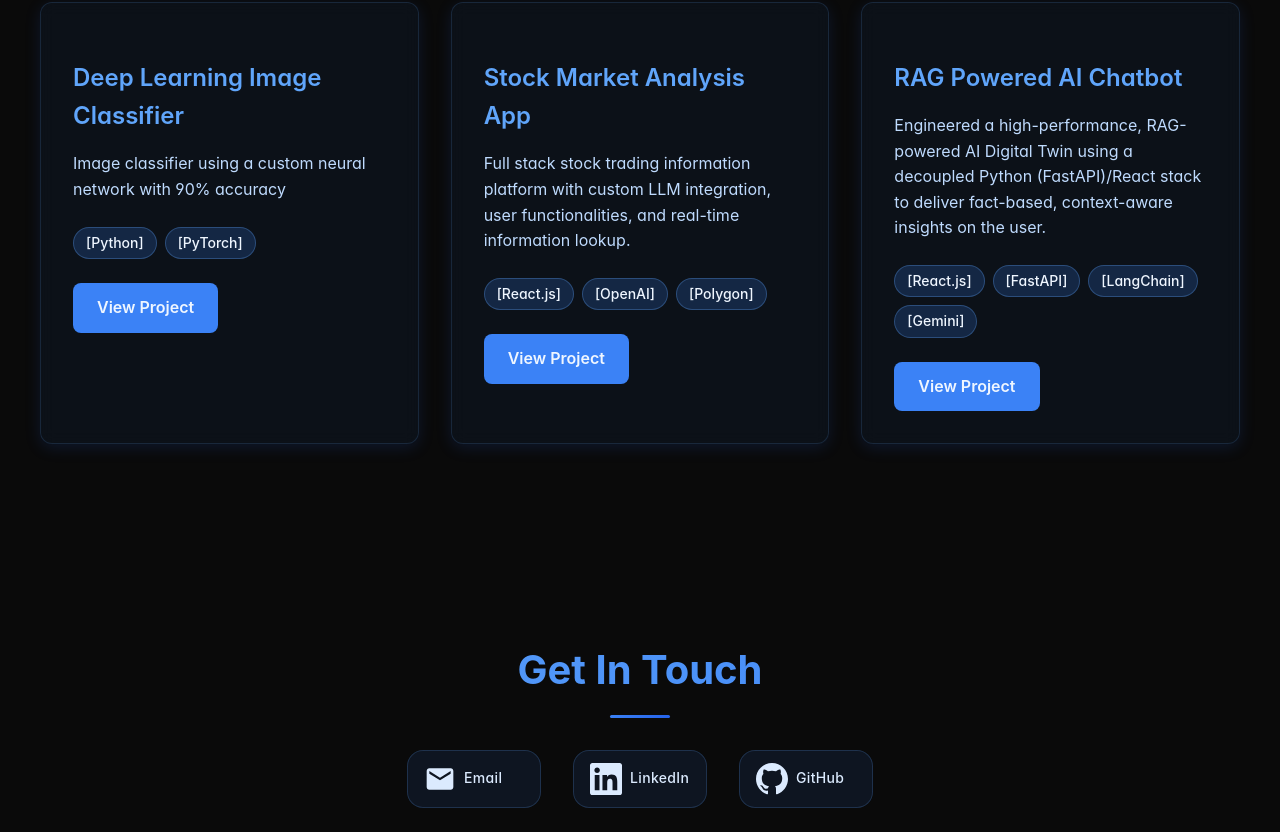
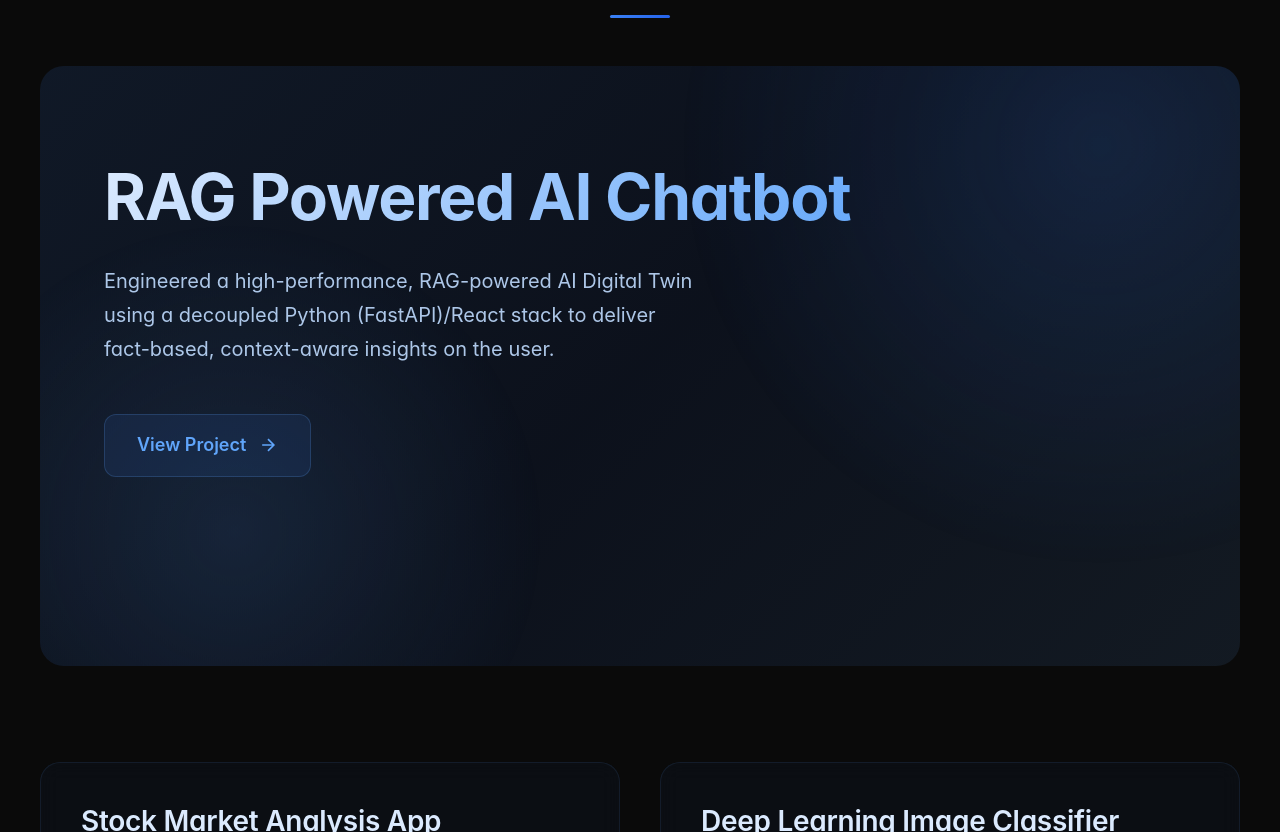
Before and after one commit to aakashPatel123345/Portfolio, a React (Vite) app: page / in a window 1280 px wide. Shown: the part 1448-2280 px from the top of the page. Built offline with nearby package versions, Linux system fonts and the light colour scheme.

Commit message:
attempting new project styling

```diff
--- a/src/components/sections/Projects.jsx
+++ b/src/components/sections/Projects.jsx
@@ -2,10 +2,11 @@ function Projects() {
   const projects = [
     {
       id: 1,
-      title: "Deep Learning Image Classifier",
-      description: "Image classifier using a custom neural network with 90% accuracy",
-      tech: ["[Python]", "[PyTorch]"],
-      link: "https://google.com"
+      title: "RAG Powered AI Chatbot",
+      description: "Engineered a high-performance, RAG-powered AI Digital Twin using a decoupled Python (FastAPI)/React stack to deliver fact-based, context-aware insights on the user.",
+      tech: ["[React.js]", "[FastAPI]", "[LangChain]", "[Gemini]"],
+      link: "https://github.com/aakashPatel123345/Personal-AI-Chatbot",
+      featured: true
     },
     {
       id: 2,
@@ -16,12 +17,15 @@ function Projects() {
     },
     {
       id: 3,
-      title: "RAG Powered AI Chatbot",
-      description: "Engineered a high-performance, RAG-powered AI Digital Twin using a decoupled Python (FastAPI)/React stack to deliver fact-based, context-aware insights on the user.",
-      tech: ["[React.js]", "[FastAPI]", "[LangChain]", "[Gemini]"],
-      link: "https://github.com/aakashPatel123345/Personal-AI-Chatbot"
+      title: "Deep Learning Image Classifier",
+      description: "Image classifier using a custom neural network with 90% accuracy",
+      tech: ["[Python]", "[PyTorch]"],
+      link: "https://google.com"
     }
   ]
+
+  const featuredProject = projects.find(p => p.featured) || projects[0]
+  const otherProjects = projects.filter(p => p.id !== featuredProject.id)
 
   return (
     <section id="projects" className="projects">
@@ -29,13 +33,35 @@ function Projects() {
         <h2 className="section-title">
           My Projects
         </h2>
+
+        {/* Featured Project */}
+        <div className="featured-project">
+          <div className="featured-project-content">
+            <h3 className="featured-project-title">
+              {featuredProject.title}
+            </h3>
+            <p className="featured-project-description">
+              {featuredProject.description}
+            </p>
+            <a href={featuredProject.link} className="featured-project-link" target="_blank" rel="noopener noreferrer">
+              View Project
+              <svg className="featured-link-arrow" viewBox="0 0 24 24" fill="none" stroke="currentColor" strokeWidth="2">
+                <path d="M5 12h14M12 5l7 7-7 7"/>
+              </svg>
+            </a>
+          </div>
+          <div className="featured-project-background"></div>
+        </div>
+
+        {/* Other Projects Grid */}
+        {otherProjects.length > 0 && (
           <div className="projects-grid">
-          {projects.map(project => (
+            {otherProjects.map(project => (
               <div key={project.id} className="project-card">
                 <div className="project-content">
-                <h3 className="project-title">
+                  <h4 className="project-title">
                     {project.title}
-                </h3>
+                  </h4>
                   <p className="project-description">
                     {project.description}
                   </p>
@@ -46,13 +72,14 @@ function Projects() {
                       </span>
                     ))}
                   </div>
-                <a href={project.link} className="project-link">
+                  <a href={project.link} className="project-link" target="_blank" rel="noopener noreferrer">
                     View Project
                   </a>
                 </div>
               </div>
             ))}
           </div>
+        )}
       </div>
     </section>
   )
--- a/src/styles/components/projects.css
+++ b/src/styles/components/projects.css
@@ -1,101 +1,336 @@
-/* Projects section styles - Dark Blue Theme */
+/* Projects section styles - Apple-inspired Dark Blue Theme */
 
 .projects {
-  padding: 5rem 0;
+  padding: 8rem 0;
   background-color: #0a0a0a;
 }
 
 .projects-container {
-  max-width: 1200px;
+  max-width: 1400px;
   margin: 0 auto;
-  padding: 0 1rem;
+  padding: 0 2rem;
 }
 
+/* Featured Project - Magazine Style */
+.featured-project {
+  position: relative;
+  width: 100%;
+  min-height: 600px;
+  margin: 4rem 0 6rem;
+  border-radius: 24px;
+  overflow: hidden;
+  isolation: isolate;
+  transition: transform 0.6s cubic-bezier(0.4, 0, 0.2, 1);
+}
+
+.featured-project:hover {
+  transform: translateY(-8px);
+}
+
+.featured-project-background {
+  position: absolute;
+  top: 0;
+  left: 0;
+  right: 0;
+  bottom: 0;
+  background: linear-gradient(
+    135deg,
+    rgba(59, 130, 246, 0.12) 0%,
+    rgba(37, 99, 235, 0.08) 50%,
+    rgba(96, 165, 250, 0.1) 100%
+  );
+  z-index: -1;
+}
+
+.featured-project-background::before {
+  content: '';
+  position: absolute;
+  top: -50%;
+  right: -20%;
+  width: 800px;
+  height: 800px;
+  background: radial-gradient(circle, rgba(59, 130, 246, 0.15) 0%, transparent 70%);
+  border-radius: 50%;
+  animation: float 20s ease-in-out infinite;
+}
+
+.featured-project-background::after {
+  content: '';
+  position: absolute;
+  bottom: -30%;
+  left: -10%;
+  width: 600px;
+  height: 600px;
+  background: radial-gradient(circle, rgba(96, 165, 250, 0.12) 0%, transparent 70%);
+  border-radius: 50%;
+  animation: float 25s ease-in-out infinite reverse;
+}
+
+@keyframes float {
+  0%, 100% {
+    transform: translate(0, 0) scale(1);
+  }
+  50% {
+    transform: translate(30px, -30px) scale(1.1);
+  }
+}
+
+.featured-project-content {
+  position: relative;
+  z-index: 1;
+  padding: 6rem 4rem;
+  max-width: 800px;
+  display: flex;
+  flex-direction: column;
+  gap: 2rem;
+}
+
+.featured-project-title {
+  font-size: clamp(2.5rem, 5vw, 4.5rem);
+  font-weight: 700;
+  line-height: 1.1;
+  letter-spacing: -0.02em;
+  color: #dbeafe;
+  margin: 0;
+  background: linear-gradient(135deg, #dbeafe 0%, #60a5fa 100%);
+  -webkit-background-clip: text;
+  -webkit-text-fill-color: transparent;
+  background-clip: text;
+}
+
+.featured-project-description {
+  font-size: 1.25rem;
+  line-height: 1.7;
+  color: #bfdbfe;
+  opacity: 0.9;
+  max-width: 600px;
+  margin: 0;
+}
+
+.featured-project-link {
+  display: inline-flex;
+  align-items: center;
+  gap: 0.75rem;
+  font-size: 1.125rem;
+  font-weight: 600;
+  color: #60a5fa;
+  text-decoration: none;
+  padding: 1rem 2rem;
+  border-radius: 12px;
+  background: rgba(59, 130, 246, 0.1);
+  border: 1px solid rgba(96, 165, 250, 0.2);
+  transition: all 0.4s cubic-bezier(0.4, 0, 0.2, 1);
+  width: fit-content;
+  margin-top: 1rem;
+}
+
+.featured-project-link:hover {
+  background: rgba(59, 130, 246, 0.15);
+  border-color: rgba(96, 165, 250, 0.4);
+  transform: translateX(4px);
+  color: #60a5fa;
+}
+
+.featured-link-arrow {
+  width: 20px;
+  height: 20px;
+  transition: transform 0.4s cubic-bezier(0.4, 0, 0.2, 1);
+  stroke: currentColor;
+}
+
+.featured-project-link:hover .featured-link-arrow {
+  transform: translateX(4px);
+}
+
+/* Other Projects Grid */
 .projects-grid {
   display: grid;
-  grid-template-columns: repeat(auto-fit, minmax(350px, 1fr));
-  gap: 2rem;
-  margin-top: 2rem;
+  grid-template-columns: repeat(auto-fit, minmax(380px, 1fr));
+  gap: 2.5rem;
+  margin-top: 4rem;
 }
 
 .project-card {
-  background: rgba(59, 130, 246, 0.06);
-  backdrop-filter: blur(8px);
-  border: 1px solid rgba(96, 165, 250, 0.15);
-  border-radius: 0.75rem;
-  box-shadow: 0 4px 16px rgba(37, 99, 235, 0.15);
+  background: rgba(59, 130, 246, 0.04);
+  backdrop-filter: blur(10px);
+  border: 1px solid rgba(96, 165, 250, 0.1);
+  border-radius: 20px;
   overflow: hidden;
-  transition: all 0.3s ease;
+  transition: all 0.5s cubic-bezier(0.4, 0, 0.2, 1);
+  position: relative;
+}
+
+.project-card::before {
+  content: '';
+  position: absolute;
+  top: 0;
+  left: 0;
+  right: 0;
+  bottom: 0;
+  background: linear-gradient(135deg, rgba(59, 130, 246, 0.05) 0%, transparent 100%);
+  opacity: 0;
+  transition: opacity 0.5s ease;
+  pointer-events: none;
 }
 
 .project-card:hover {
-  transform: translateY(-5px);
-  background: rgba(59, 130, 246, 0.1);
-  box-shadow: 0 8px 24px rgba(37, 99, 235, 0.25);
-  border-color: rgba(96, 165, 250, 0.25);
+  transform: translateY(-8px);
+  border-color: rgba(96, 165, 250, 0.2);
+  background: rgba(59, 130, 246, 0.06);
+}
+
+.project-card:hover::before {
+  opacity: 1;
 }
 
 .project-content {
-  padding: 2rem;
+  padding: 2.5rem;
+  display: flex;
+  flex-direction: column;
+  gap: 1.5rem;
 }
 
 .project-title {
-  font-size: 1.5rem;
+  font-size: 1.75rem;
   font-weight: 600;
-  color: #60a5fa;
-  margin-bottom: 1rem;
+  color: #dbeafe;
+  margin: 0;
+  letter-spacing: -0.01em;
+  line-height: 1.3;
 }
 
 .project-description {
   color: #bfdbfe;
-  margin-bottom: 1.5rem;
-  line-height: 1.6;
+  line-height: 1.7;
+  font-size: 1rem;
+  opacity: 0.85;
+  margin: 0;
 }
 
 .project-tech {
   display: flex;
   flex-wrap: wrap;
-  gap: 0.5rem;
-  margin-bottom: 1.5rem;
+  gap: 0.75rem;
+  margin: 0;
 }
 
 .tech-tag {
-  background: rgba(59, 130, 246, 0.2);
-  color: #eff6ff;
-  border: 1px solid rgba(96, 165, 250, 0.3);
-  padding: 0.25rem 0.75rem;
-  border-radius: 9999px;
+  background: rgba(59, 130, 246, 0.15);
+  color: #bfdbfe;
+  border: 1px solid rgba(96, 165, 250, 0.2);
+  padding: 0.375rem 1rem;
+  border-radius: 20px;
   font-size: 0.875rem;
   font-weight: 500;
+  transition: all 0.3s ease;
+}
+
+.project-card:hover .tech-tag {
+  background: rgba(59, 130, 246, 0.2);
+  border-color: rgba(96, 165, 250, 0.3);
 }
 
 .project-link {
   display: inline-block;
-  background-color: #3b82f6;
-  color: #eff6ff;
-  padding: 0.75rem 1.5rem;
-  border-radius: 0.5rem;
+  background-color: transparent;
+  color: #60a5fa;
+  padding: 0.875rem 1.5rem;
+  border-radius: 10px;
   text-decoration: none;
   font-weight: 600;
-  transition: background-color 0.3s ease;
+  font-size: 0.9375rem;
+  border: 1px solid rgba(96, 165, 250, 0.3);
+  transition: all 0.4s cubic-bezier(0.4, 0, 0.2, 1);
+  width: fit-content;
+  margin-top: 0.5rem;
 }
 
 .project-link:hover {
-  background-color: #2563eb;
+  background-color: rgba(59, 130, 246, 0.1);
+  border-color: rgba(96, 165, 250, 0.5);
+  transform: translateY(-2px);
 }
 
 /* Mobile responsive */
-@media (max-width: 768px) {
+@media (max-width: 968px) {
   .projects {
-    padding: 3rem 0;
+    padding: 5rem 0;
+  }
+
+  .projects-container {
+    padding: 0 1.5rem;
+  }
+
+  .featured-project {
+    min-height: 500px;
+    margin: 3rem 0 4rem;
+  }
+
+  .featured-project-content {
+    padding: 4rem 2.5rem;
+  }
+
+  .featured-project-title {
+    font-size: 2.5rem;
+  }
+
+  .featured-project-description {
+    font-size: 1.125rem;
   }
 
   .projects-grid {
     grid-template-columns: 1fr;
-    gap: 1.5rem;
+    gap: 2rem;
+  }
+}
+
+@media (max-width: 768px) {
+  .projects {
+    padding: 4rem 0;
+  }
+
+  .featured-project {
+    min-height: 450px;
+    margin: 2rem 0 3rem;
+    border-radius: 16px;
+  }
+
+  .featured-project-content {
+    padding: 3rem 2rem;
+  }
+
+  .featured-project-title {
+    font-size: 2rem;
+  }
+
+  .featured-project-description {
+    font-size: 1rem;
+  }
+
+  .featured-project-link {
+    font-size: 1rem;
+    padding: 0.875rem 1.75rem;
   }
 
   .project-content {
-    padding: 1.5rem;
+    padding: 2rem;
+  }
+
+  .project-title {
+    font-size: 1.5rem;
   }
 }
+
+@media (max-width: 480px) {
+  .projects-container {
+    padding: 0 1rem;
+  }
+
+  .featured-project-content {
+    padding: 2.5rem 1.5rem;
+  }
+
+  .featured-project-title {
+    font-size: 1.75rem;
+  }
+}
```
Lines whose indentation alone changed are shown as unchanged.
